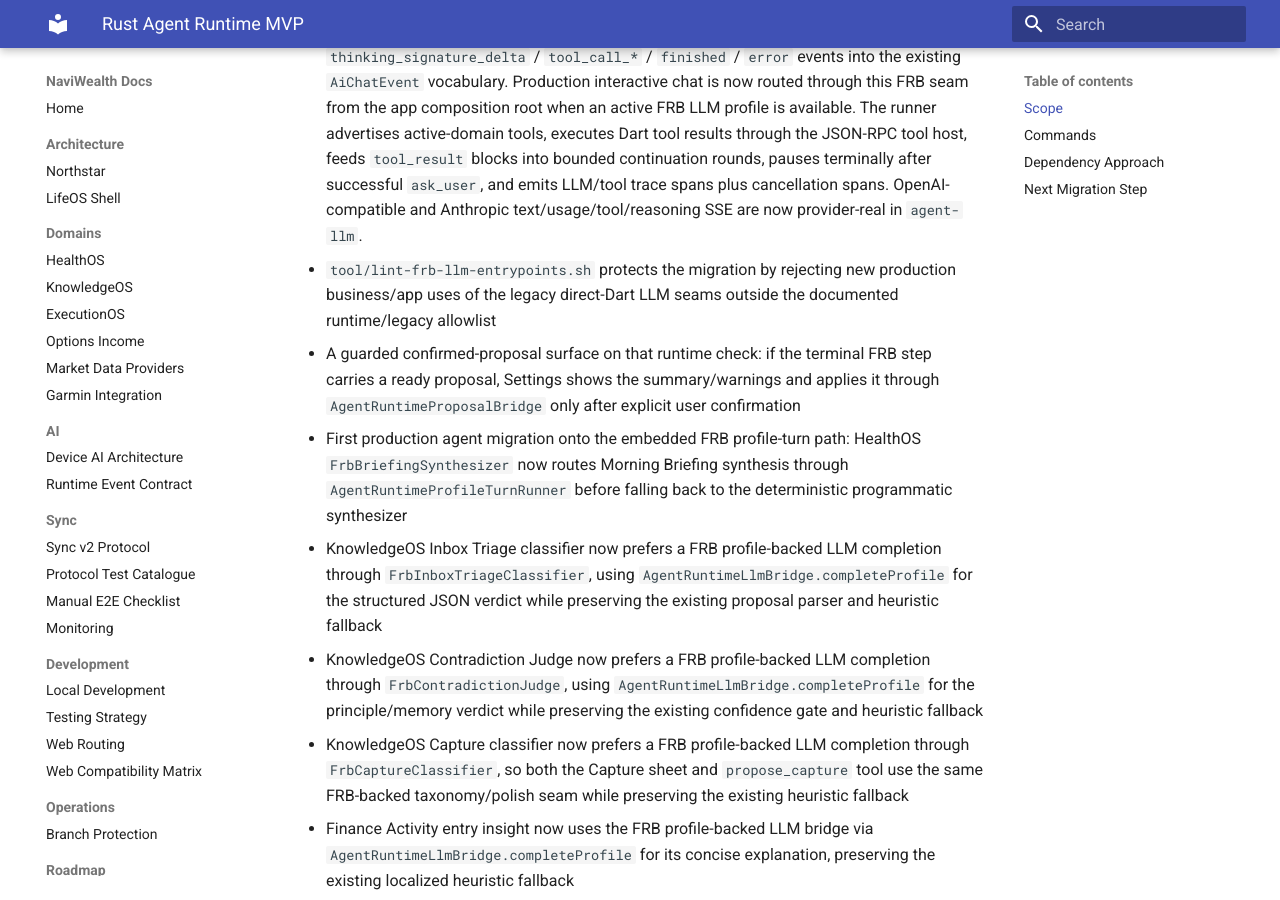
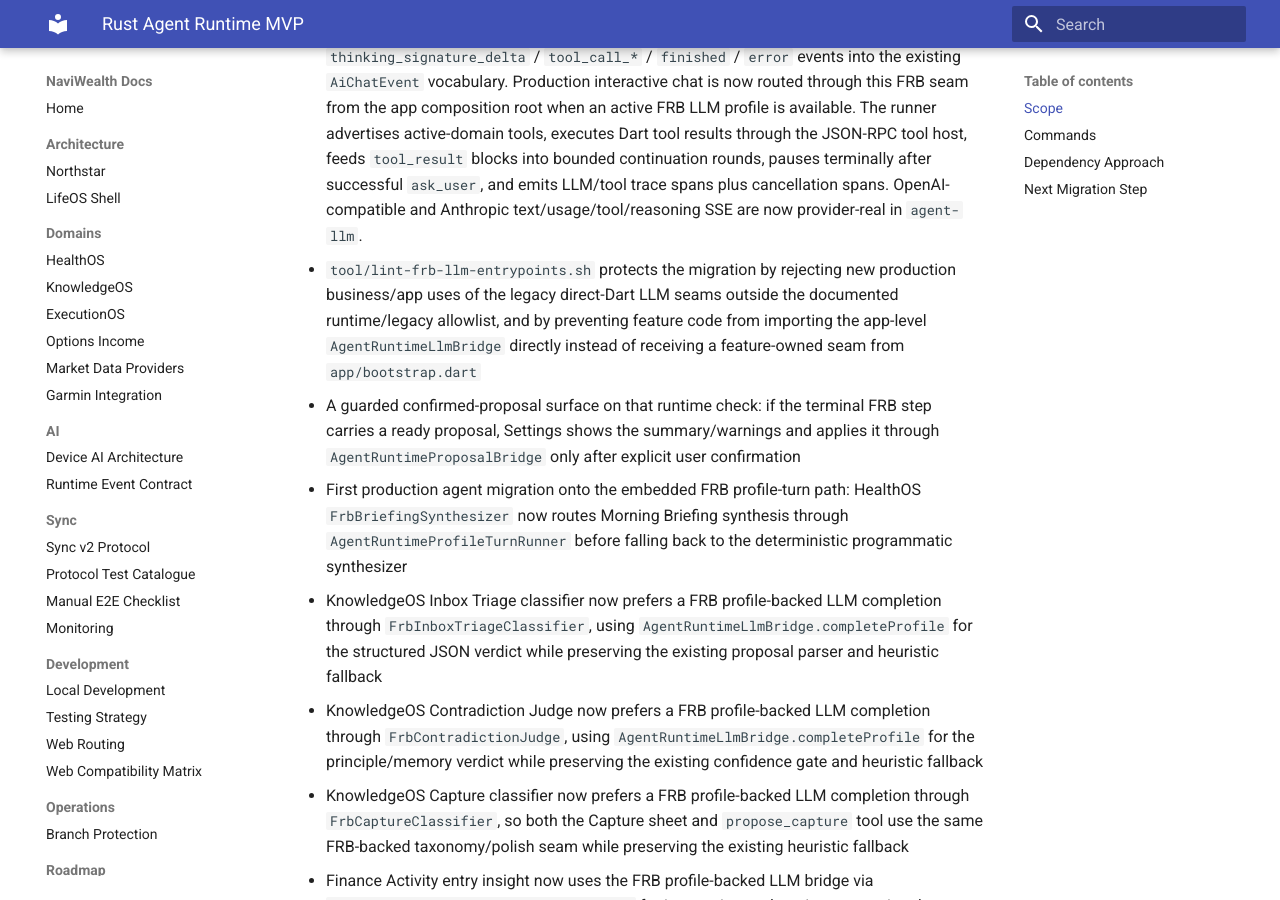
Before and after one commit to zsh-a/NaviWealth, an MkDocs documentation site: the page built from docs/architecture/rust-agent-runtime-mvp.md, in a window 1280 px wide and 900 px high, scrolled down 4146 px. Built offline with MkDocs 1.6.1 and Material for MkDocs 9.7.7, drawn with Linux system fonts in a browser that asks for light colours; some of the changed text lies outside the part shown.

Commit message:
chore(mobile): guard feature llm seams

```diff
--- a/docs/architecture/rust-agent-runtime-mvp.md
+++ b/docs/architecture/rust-agent-runtime-mvp.md
@@ -162,7 +162,9 @@
   text/usage/tool/reasoning SSE are now provider-real in `agent-llm`.
 - `tool/lint-frb-llm-entrypoints.sh` protects the migration by rejecting new
   production business/app uses of the legacy direct-Dart LLM seams outside the
-  documented runtime/legacy allowlist
+  documented runtime/legacy allowlist, and by preventing feature code from
+  importing the app-level `AgentRuntimeLlmBridge` directly instead of receiving
+  a feature-owned seam from `app/bootstrap.dart`
 - A guarded confirmed-proposal surface on that runtime check: if the terminal
   FRB step carries a ready proposal, Settings shows the summary/warnings and
   applies it through `AgentRuntimeProposalBridge` only after explicit user
@@ -1313,7 +1315,9 @@
 removed; the remaining `DeviceLlmClient` surface is limited to low-level
 runtime/provider implementation and focused tests. Production app/domain
 entrypoints are guarded by `tool/lint-frb-llm-entrypoints.sh` and should stay on
-FRB seams.
+FRB seams. Feature packages own small local LLM seams; `app/bootstrap.dart`
+injects FRB-backed adapters from `AgentRuntimeLlmBridge` so feature code does
+not import app-level runtime providers directly.
 
 Already completed: Dart catalog export from the existing `DomainPack`
 composition root. The first version exists at
```
Also changed, not shown: 1 other file.
